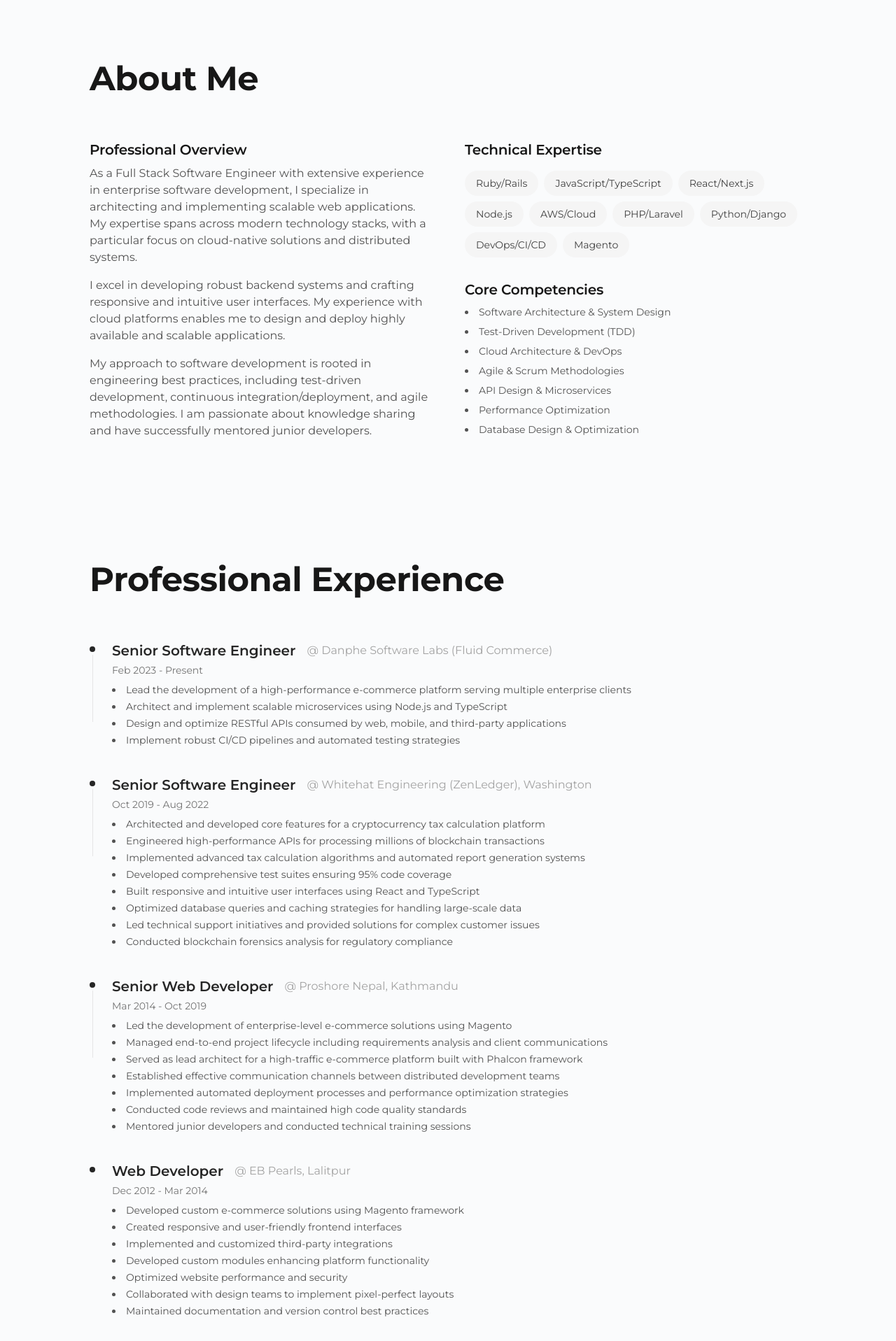
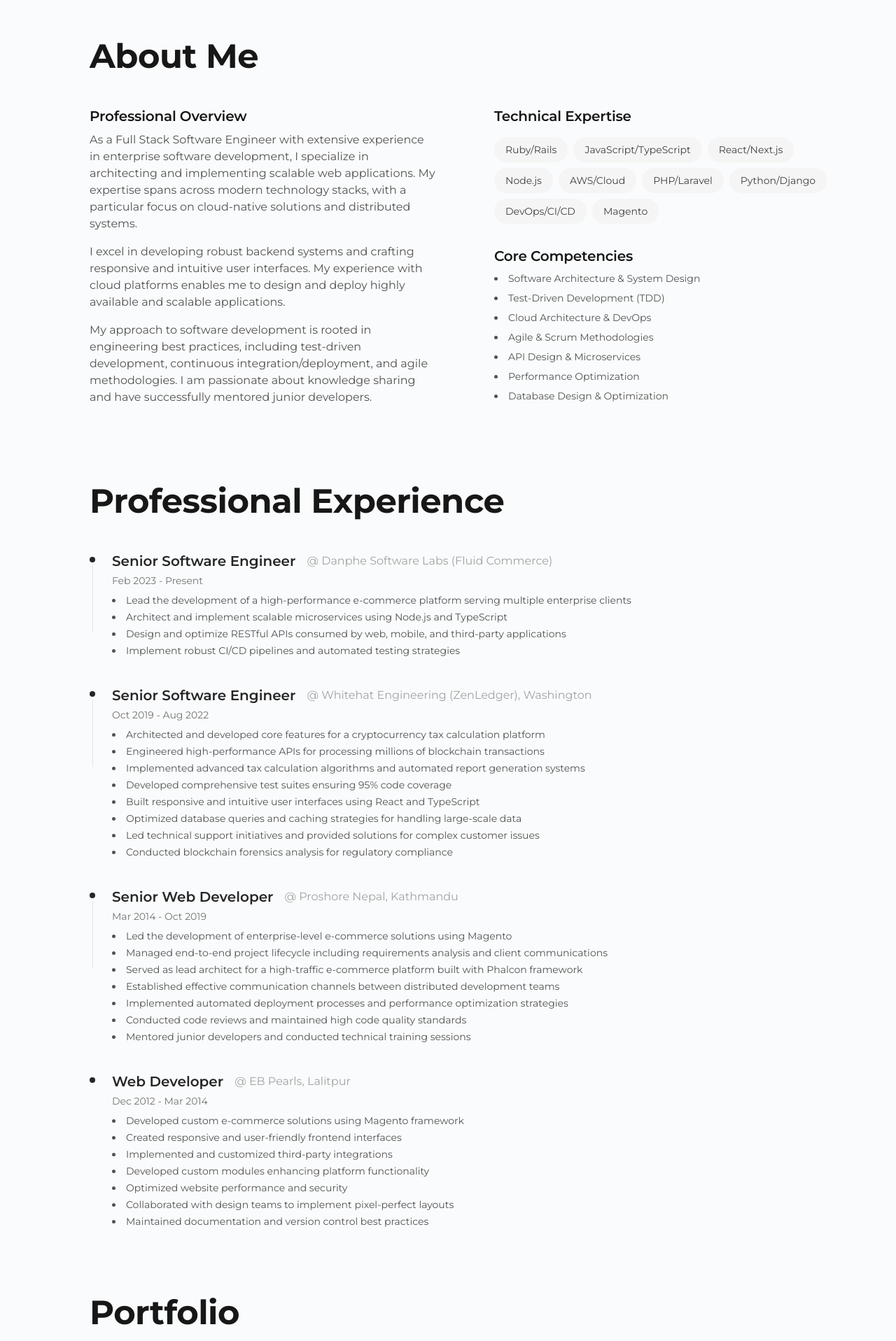
Before and after one commit to maniz-stha/maniz-stha.github.io, a React (Vite) app: page / in a window 1280 px wide. Shown: the part 880-2797 px from the top of the page at 70% size. Built offline with nearby package versions, Linux system fonts and the light colour scheme.

Commit message:
Alignments and consistencies fixes

```diff
--- a/src/components/About.tsx
+++ b/src/components/About.tsx
@@ -14,8 +14,8 @@ const skills = [
 
 const About = () => {
   return (
-    <section id="about" className="w-full flex justify-center bg-[#fafbfc] py-12 sm:py-20 px-4">
-      <div className="w-full max-w-5xl flex flex-col gap-8 sm:gap-12">
+    <section id="about" className="w-full flex justify-center bg-[#fafbfc] py-6 sm:py-12 px-4">
+      <div className="w-full max-w-5xl flex flex-col gap-4 sm:gap-8">
         <motion.h2
           className="text-3xl sm:text-4xl md:text-5xl font-bold mb-4 text-left"
           initial={{ opacity: 0, y: 30 }}
@@ -25,7 +25,7 @@ const About = () => {
         >
           About Me
         </motion.h2>
-        <div className="flex flex-col lg:flex-row gap-8 sm:gap-12">
+        <div className="flex flex-col lg:flex-row gap-4 sm:gap-8">
           {/* Left: Overview */}
           <motion.div
             className="flex-1 flex flex-col gap-6 sm:gap-8"
@@ -51,7 +51,7 @@ const About = () => {
           <motion.div
             className="flex-1 flex flex-col gap-6 sm:gap-8"
             initial={{ opacity: 0, x: 50 }}
-            whileInView={{ opacity: 1, x: 0 }}
+            whileInView={{ opacity: 1, y: 0 }}
             viewport={{ once: true }}
             transition={{ duration: 0.8, delay: 0.4 }}
           >
--- a/src/components/Contact.tsx
+++ b/src/components/Contact.tsx
@@ -42,8 +42,8 @@ const Contact = () => {
   };
 
   return (
-    <section id="contact" className="w-full flex justify-center bg-[#fafbfc] py-12 sm:py-20 px-4">
-      <div className="w-full max-w-4xl flex flex-col gap-8 sm:gap-12">
+    <section id="contact" className="w-full flex justify-center bg-[#fafbfc] py-6 sm:py-12 px-4">
+      <div className="w-full max-w-5xl flex flex-col gap-4 sm:gap-8">
         <motion.h2
           className="text-3xl sm:text-4xl md:text-5xl font-bold mb-4 text-left"
           initial={{ opacity: 0, y: 30 }}
@@ -53,7 +53,7 @@ const Contact = () => {
         >
           Let's Connect
         </motion.h2>
-        <div className="flex flex-col lg:flex-row gap-8 sm:gap-12">
+        <div className="flex flex-col lg:flex-row gap-4 sm:gap-8">
           {/* Contact Details */}
           <motion.div
             className="flex-1 flex flex-col gap-6"
--- a/src/components/Experience.tsx
+++ b/src/components/Experience.tsx
@@ -78,8 +78,8 @@ const freelanceProjects = [
 
 const Experience = () => {
   return (
-    <section id="experience" className="w-full flex justify-center bg-[#fafbfc] py-12 sm:py-20 px-4">
-      <div className="w-full max-w-5xl flex flex-col gap-8 sm:gap-12">
+    <section id="experience" className="w-full flex justify-center bg-[#fafbfc] py-6 sm:py-12 px-4">
+      <div className="w-full max-w-5xl flex flex-col gap-4 sm:gap-8">
         <motion.h2
           className="text-3xl sm:text-4xl md:text-5xl font-bold mb-4 text-left"
           initial={{ opacity: 0, y: 30 }}
@@ -122,12 +122,21 @@ const Experience = () => {
         </div>
         <motion.section
           id="portfolio"
+          className="mt-12 sm:mt-16"
           initial={{ opacity: 0, y: 30 }}
           whileInView={{ opacity: 1, y: 0 }}
           viewport={{ once: true }}
           transition={{ duration: 0.6, delay: 0.2 }}
         >
-          <h3 className="text-xl sm:text-2xl font-bold mb-4">Portfolio</h3>
+          <motion.h2
+            className="text-3xl sm:text-4xl md:text-5xl font-bold mb-4 text-left"
+            initial={{ opacity: 0, y: 30 }}
+            whileInView={{ opacity: 1, y: 0 }}
+            viewport={{ once: true }}
+            transition={{ duration: 0.6 }}
+          >
+            Portfolio
+          </motion.h2>
           <div className="grid grid-cols-1 sm:grid-cols-2 gap-4 sm:gap-6">
             {freelanceProjects.map((project, index) => (
               <motion.div
--- a/src/components/Hero.tsx
+++ b/src/components/Hero.tsx
@@ -14,7 +14,7 @@ const Hero = () => {
         <span className="vertical-text hidden sm:block">Product Designer</span>
         <span className="vertical-text hidden sm:block">2024</span>
       </motion.div>
-      <div className="w-full max-w-7xl mx-auto flex flex-col lg:flex-row items-center justify-between px-4 sm:px-8 py-12 sm:py-20 gap-8 lg:gap-12">
+      <div className="w-full max-w-7xl mx-auto flex flex-col lg:flex-row items-center justify-between px-4 sm:px-8 py-6 sm:py-12 gap-6 lg:gap-10">
         {/* Left: Greeting, subtitle, stats */}
         <motion.div
           className="flex-1 flex flex-col items-start justify-center max-w-2xl order-2 lg:order-1"
```
